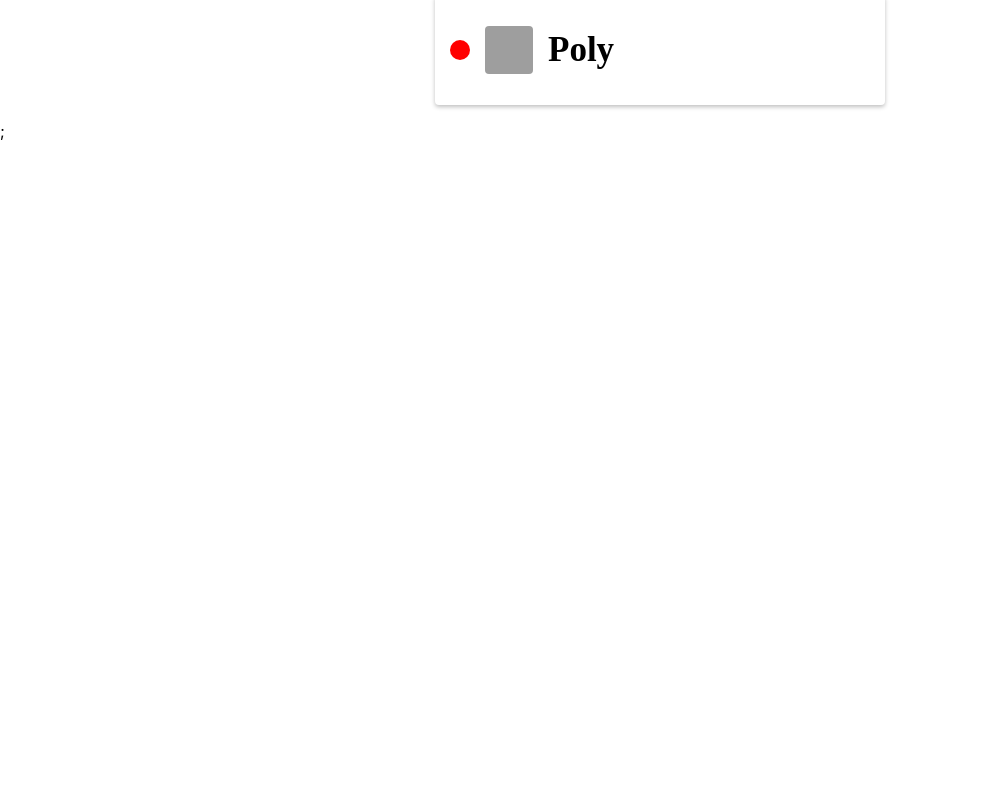
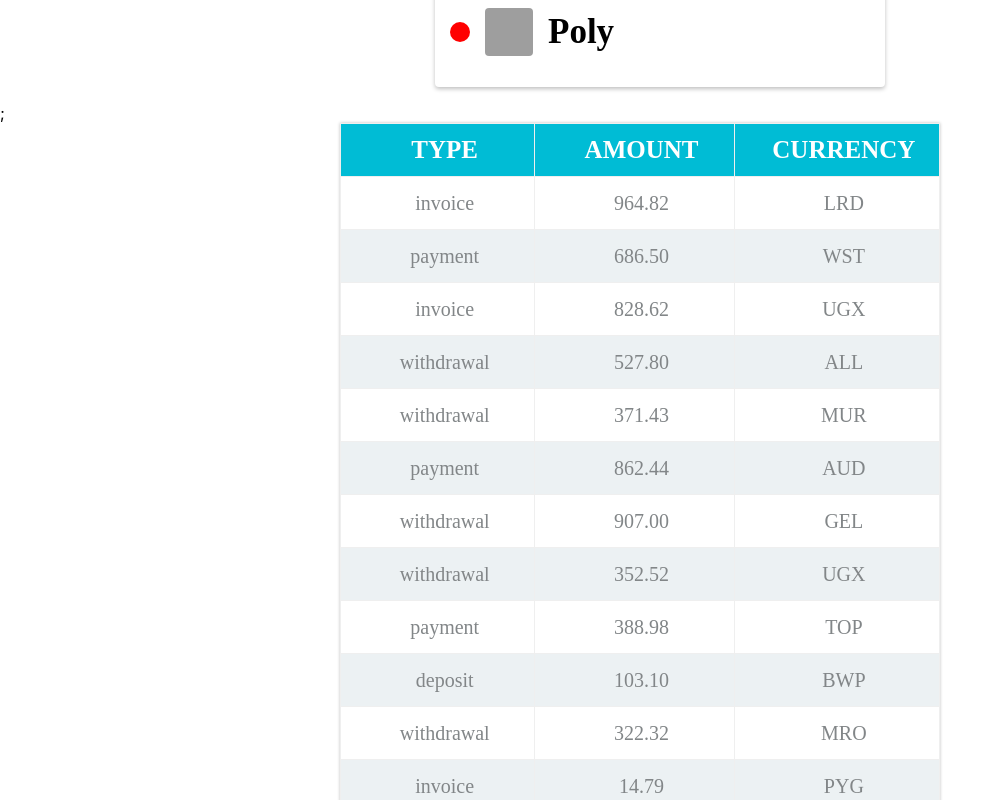
Before and after one commit to iamblashch/goit-react-hw-01-components, a React (Create React App) app: page / in a window 1280 px wide. Shown: the part 1120-1920 px from the top of the page, without its empty margins (0-1003 px from the left). Before the commit the page ends 1261 px from the top, so only its background shows below. Built offline with nearby package versions, Linux system fonts and the light colour scheme; grey boxes are pictures that could not be loaded.

Commit message:
add transactions

```diff
--- a/src/components/App.jsx
+++ b/src/components/App.jsx
@@ -7,11 +7,15 @@
 import { FriendList } from 'components/friendList/FriendList';
 import  friends  from "../components/friendList/friends.json";
 
+import transactions from 'components/transactionHistory/transactions.json';
+import { TransactionHistory } from '../components/transactionHistory/TransactionHistory';
+
+
 export const App = () => {
   return (
     <>
       <Profile
-        username={user.username}
+
         tag={user.tag}
         location={user.location}
         avatar={user.avatar}
@@ -22,6 +26,8 @@
 
       <FriendList friends={friends}/>;
 
+      <TransactionHistory items={transactions} />;
+
     </>
   );
 };
--- /dev/null
+++ b/src/components/transactionHistory/TransactionHistory.js
@@ -0,0 +1,38 @@
+import css from './TransactionHistory.module.css';
+import PropTypes from 'prop-types';
+
+export const TransactionHistory = ({ items }) => {
+    return (
+      <table className={css.transactionHistory}>
+        <thead className={css.tableHead}>
+          <tr className={css.tableColum}>
+            <th className={css.tableItem}>Type</th>
+            <th className={css.tableItem}>Amount</th>
+            <th className={css.tableItem}>Currency</th>
+          </tr>
+        </thead>
+        <tbody className={css.tableBody}>
+          {items.map(({ id, type, amount, currency }) => {
+            return (
+              <tr className={css.tableColum} key={id}>
+                <td className={css.tableItem}>{type}</td>
+                <td className={css.tableItem}>{amount}</td>
+                <td className={css.tableItem}>{currency}</td>
+              </tr>
+            );
+          })}
+        </tbody>
+      </table>
+    );
+  };
+
+  TransactionHistory.propTypes = {
+    items: PropTypes.arrayOf(
+      PropTypes.exact({
+        id: PropTypes.string.isRequired,
+        type: PropTypes.string.isRequired,
+        amount: PropTypes.string.isRequired,
+        currency: PropTypes.string.isRequired,
+      })
+    ),
+  };
--- /dev/null
+++ b/src/components/transactionHistory/TransactionHistory.module.css
@@ -0,0 +1,33 @@
+.transactionHistory {
+    width: 600px;
+    box-shadow: 0 0px 3px rgba(0, 0, 0, 0.25);
+    border-collapse: collapse;
+    margin-left: auto;
+    margin-right: auto;
+  }
+
+  .tableHead {
+    font-family: serif;
+    font-size: 25px;
+    text-transform: uppercase;
+    background-color: #00bcd5;
+    color: white;
+  }
+
+  .tableBody {
+    font-family: serif;
+    font-size: 20px;
+    color: #828688;
+  }
+
+  .tableColum:nth-child(even) {
+    background: #ecf1f3;
+  }
+
+  .tableItem {
+    width: 200px;
+    height: 50px;
+    padding-left: 15px;
+    text-align: center;
+    border: 1px solid #efefef;
+  }
--- /dev/null
+++ b/src/components/transactionHistory/transactions.json
@@ -0,0 +1,122 @@
+[
+  {
+    "id": "1e0700a2-5183-4291-85cc-2065a036a683",
+    "type": "invoice",
+    "amount": "964.82",
+    "currency": "LRD"
+  },
+  {
+    "id": "a30f821b-4d25-4ff0-abdd-e340b3f0dd2b",
+    "type": "payment",
+    "amount": "686.50",
+    "currency": "WST"
+  },
+  {
+    "id": "44dca67a-8e5a-4798-bf8e-b15efd4e1abd",
+    "type": "invoice",
+    "amount": "828.62",
+    "currency": "UGX"
+  },
+  {
+    "id": "ea8ed3dc-2b68-4a53-905a-53ecb0adef33",
+    "type": "withdrawal",
+    "amount": "527.80",
+    "currency": "ALL"
+  },
+  {
+    "id": "ea76146a-0b00-4b80-bc02-a8c822176712",
+    "type": "withdrawal",
+    "amount": "371.43",
+    "currency": "MUR"
+  },
+  {
+    "id": "63ca02f9-d637-46b5-9237-f3b24425e029",
+    "type": "payment",
+    "amount": "862.44",
+    "currency": "AUD"
+  },
+  {
+    "id": "ed0263e8-59a5-4bf1-87e0-2bb88e53dc34",
+    "type": "withdrawal",
+    "amount": "907.00",
+    "currency": "GEL"
+  },
+  {
+    "id": "6013bad0-750c-4691-8bc2-d8f2b43969c4",
+    "type": "withdrawal",
+    "amount": "352.52",
+    "currency": "UGX"
+  },
+  {
+    "id": "252c7be4-8b06-4fa7-8d42-61fb835b70d5",
+    "type": "payment",
+    "amount": "388.98",
+    "currency": "TOP"
+  },
+  {
+    "id": "4eaab41b-b967-40ac-82ed-85fc66f646f1",
+    "type": "deposit",
+    "amount": "103.10",
+    "currency": "BWP"
+  },
+  {
+    "id": "9648a350-8469-42d5-8bf3-18090de5fe67",
+    "type": "withdrawal",
+    "amount": "322.32",
+    "currency": "MRO"
+  },
+  {
+    "id": "9c5c25fb-1a95-4b2f-8d1f-4c4426d677cc",
+    "type": "invoice",
+    "amount": "14.79",
+    "currency": "PYG"
+  },
+  {
+    "id": "43ef232c-80e9-4d6f-b48a-b22405620de3",
+    "type": "payment",
+    "amount": "904.86",
+    "currency": "CHF"
+  },
+  {
+    "id": "5161682e-e620-4019-ab0a-24ceb10fbd20",
+    "type": "withdrawal",
+    "amount": "307.08",
+    "currency": "NOK"
+  },
+  {
+    "id": "7b119d71-42e6-4c42-a141-6818b07bb9ff",
+    "type": "invoice",
+    "amount": "275.07",
+    "currency": "AWG"
+  },
+  {
+    "id": "a4f65722-65c4-4c28-b1f4-b8ed988bb205",
+    "type": "deposit",
+    "amount": "213.10",
+    "currency": "STD"
+  },
+  {
+    "id": "c6e5784b-0ca3-48d6-86e5-b5128af5a523",
+    "type": "invoice",
+    "amount": "116.11",
+    "currency": "CUP CUC"
+  },
+  {
+    "id": "c9ebed6a-3a02-4b49-ac0d-0534b51f2bfd",
+    "type": "invoice",
+    "amount": "878.67",
+    "currency": "HKD"
+  },
+  {
+    "id": "a4a98b0e-b22c-438b-9f83-de2df52110c8",
+    "type": "invoice",
+    "amount": "725.03",
+    "currency": "UYU UYI"
+  },
+  {
+    "id": "b39bfa7a-0166-4c47-94d6-87d20590f746",
+    "type": "payment",
+    "amount": "405.45",
+    "currency": "MDL"
+  }
+]
```
